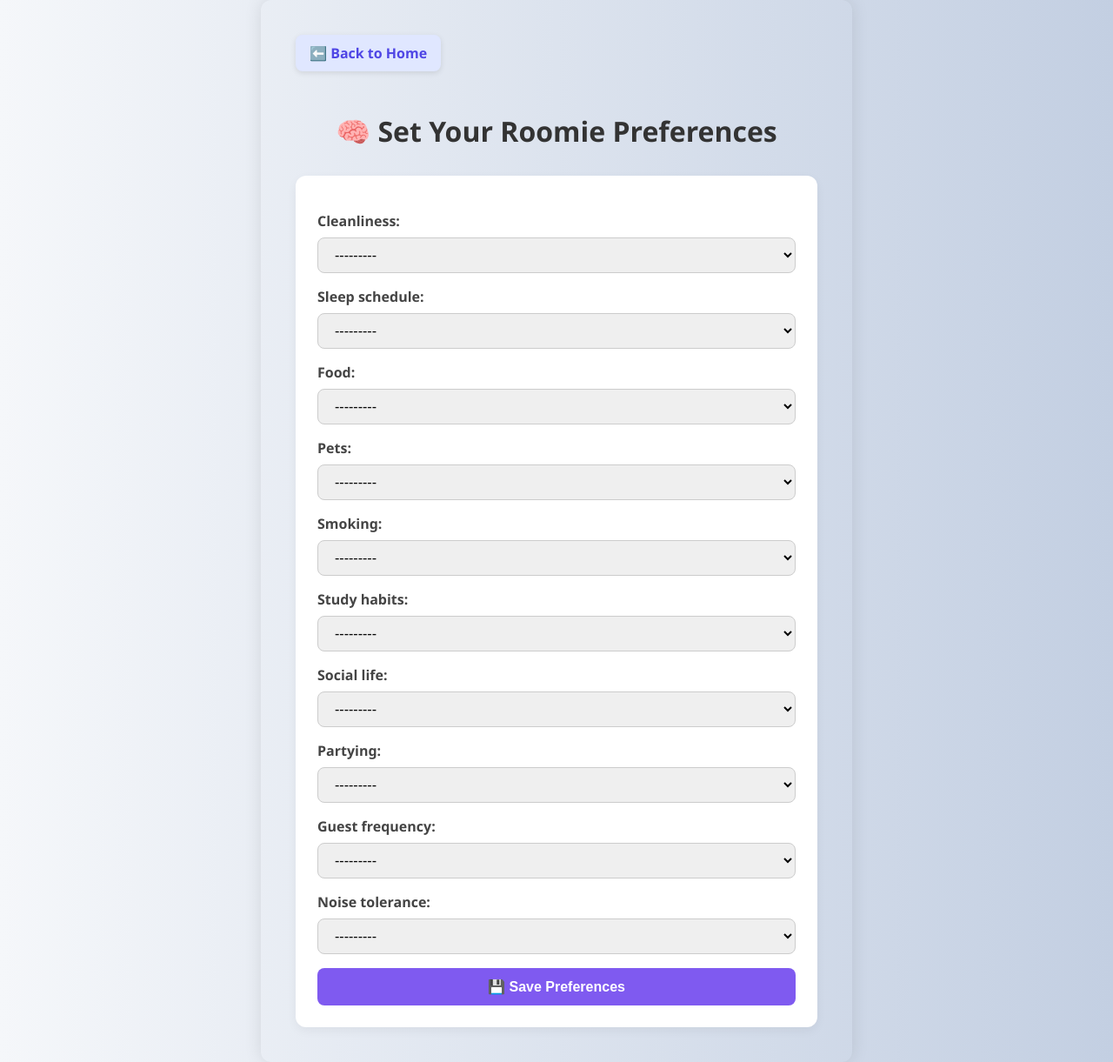
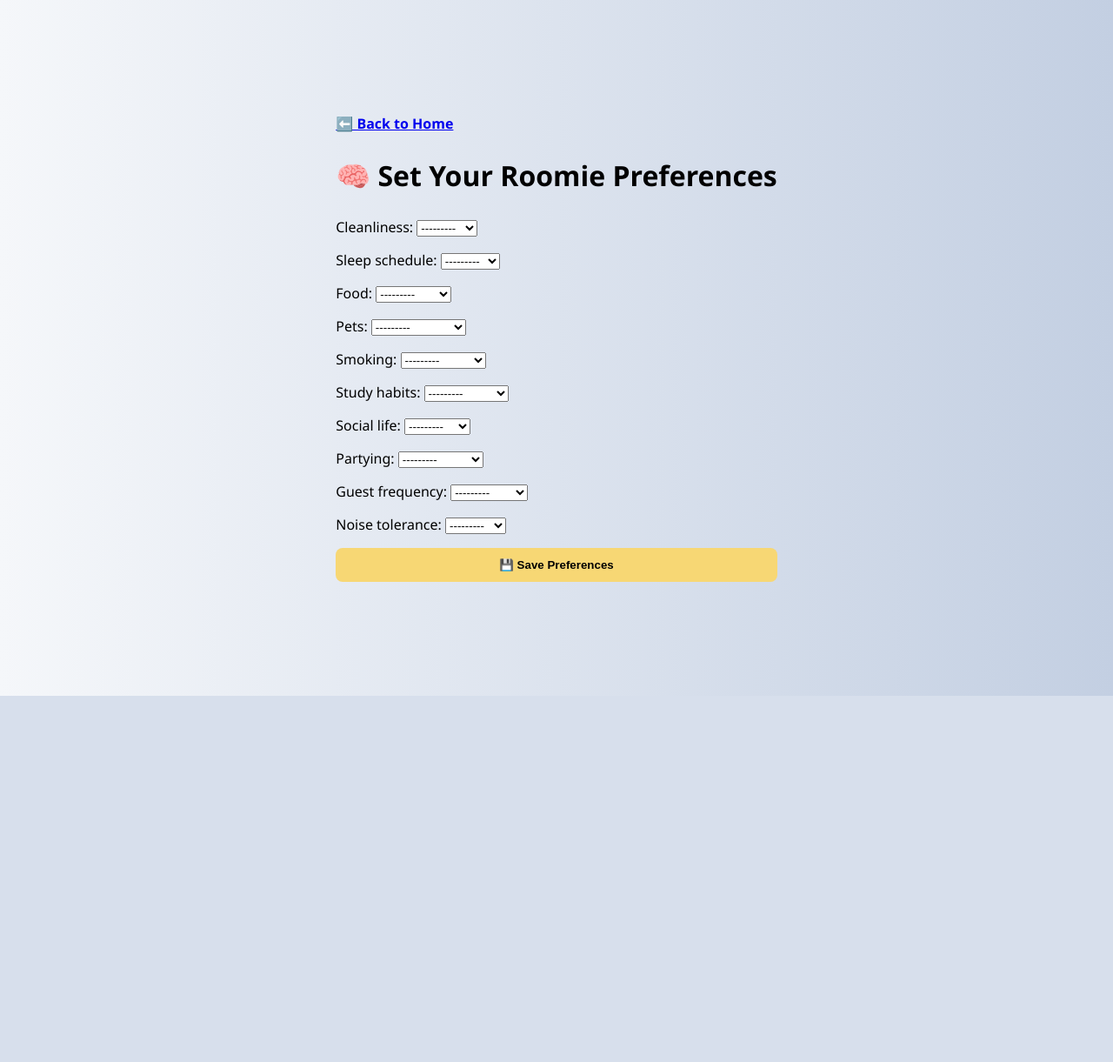
Before and after one commit to nivedithakummetha63/DjangoProject, a Django app: page /preferences/ in a window 1280 px wide. Shown: the whole page at 87% size. After the commit the page ends 800 px from the top, so only its background shows below. Run offline with Django 3.2, Linux system fonts and the light colour scheme; a user stored in the database is signed in; data comes from the database, SQL or seed files in the repository.

Commit message:
Update preferences.html

```diff
--- a/accounts/templates/preferences.html
+++ b/accounts/templates/preferences.html
@@ -1,102 +1,50 @@
-<!DOCTYPE html>
-<html lang="en">
-<head>
-  <title>Your Preferences</title>
+{% extends "base/base.html" %}
+{% load static %}
+
+{% block title %}Your Preferences{% endblock %}
+
+{% block start %}
+<section class="section-content padding-bottom">
+  <div class="container-xl d-flex justify-content-center align-items-center mt-5 px-3">
+    <div class="row justify-content-center w-100">
+      <div class="col-xl-6 col-lg-8 col-md-10 col-sm-12">
+        <a href="{% url 'home' %}"
+           class="btn btn-outline-primary mb-4 rounded-pill">
+          ⬅️ Back to Home
+        </a>
+        <h2 class="text-center mb-4" style="font-size: 2rem;">🧠 Set Your Roomie Preferences</h2>
+        <form method="POST" class="bg-white p-4 rounded shadow-sm">
+          {% csrf_token %}
+          {% include "base/alert.html" %}
+          {{ form.as_p }}
+          <button type="submit" class="btn btn-primary btn-block mt-3">
+            💾 Save Preferences
+          </button>
+        </form>
+      </div>
+    </div>
+  </div>
+</section>
+
 <style>
   body {
     font-family: 'Segoe UI', sans-serif;
     background: linear-gradient(to right, #f5f7fa, #c3cfe2);
-      padding: 40px;
-      max-width: 600px;
-      margin: auto;
-      border-radius: 12px;
-      box-shadow: 0 0 20px rgba(0,0,0,0.1);
   }
-
+  .btn-outline-primary {
+    font-weight: 600;
+  }
+  form {
+    max-width: 100%;
+  }
+  @media (max-width: 576px) {
+    .container-xl {
+      padding-left: 1rem;
+      padding-right: 1rem;
+    }
     h2 {
-      text-align: center;
-      font-size: 2rem;
-      color: #333;
-      margin-bottom: 30px;
+      font-size: 1.6rem !important;
     }
-
-    form {
-      background: white;
-      padding: 25px;
-      border-radius: 12px;
-      box-shadow: 0 4px 12px rgba(0,0,0,0.05);
-    }
-
-    form div {
-      margin-bottom: 20px;
-    }
-
-    label {
-      display: block;
-      margin-bottom: 8px;
-      font-weight: 600;
-      color: #444;
-    }
-
-    input[type="text"],
-    select,
-    textarea {
-      width: 100%;
-      padding: 10px 15px;
-      border: 1px solid #ccc;
-      border-radius: 8px;
-      font-size: 1rem;
-      transition: 0.2s;
-    }
-
-    input:focus,
-    select:focus,
-    textarea:focus {
-      border-color: #7f5af0;
-      outline: none;
-      box-shadow: 0 0 5px rgba(127, 90, 240, 0.3);
-    }
-
-    button {
-      background-color: #7f5af0;
-      color: white;
-      padding: 12px 20px;
-      border: none;
-      border-radius: 8px;
-      font-size: 1rem;
-      font-weight: bold;
-      cursor: pointer;
-      width: 100%;
-      transition: 0.3s;
-    }
-
-    button:hover {
-      background-color: #6243d1;
-      box-shadow: 0 4px 10px rgba(127, 90, 240, 0.3);
   }
 </style>
-</head>
-<body>
-  <body>
-  <a href="{% url 'home' %}" style="
-    display: inline-block;
-    margin-bottom: 20px;
-    background-color: #e0e7ff;
-    color: #4f46e5;
-    padding: 10px 16px;
-    border-radius: 8px;
-    text-decoration: none;
-    font-weight: 600;
-    box-shadow: 0 2px 6px rgba(0,0,0,0.1);
-    transition: background 0.3s;
-  ">
-    ⬅️ Back to Home
-  </a>
-
-  <h2>🧠 Set Your Roomie Preferences</h2>
-  <form method="POST">
-    {% csrf_token %}
-    {{ form.as_p }}
-    <button type="submit">💾 Save Preferences</button>
-  </form>
-</body>
+{% endblock %}
```
Lines whose indentation alone changed are shown as unchanged.
